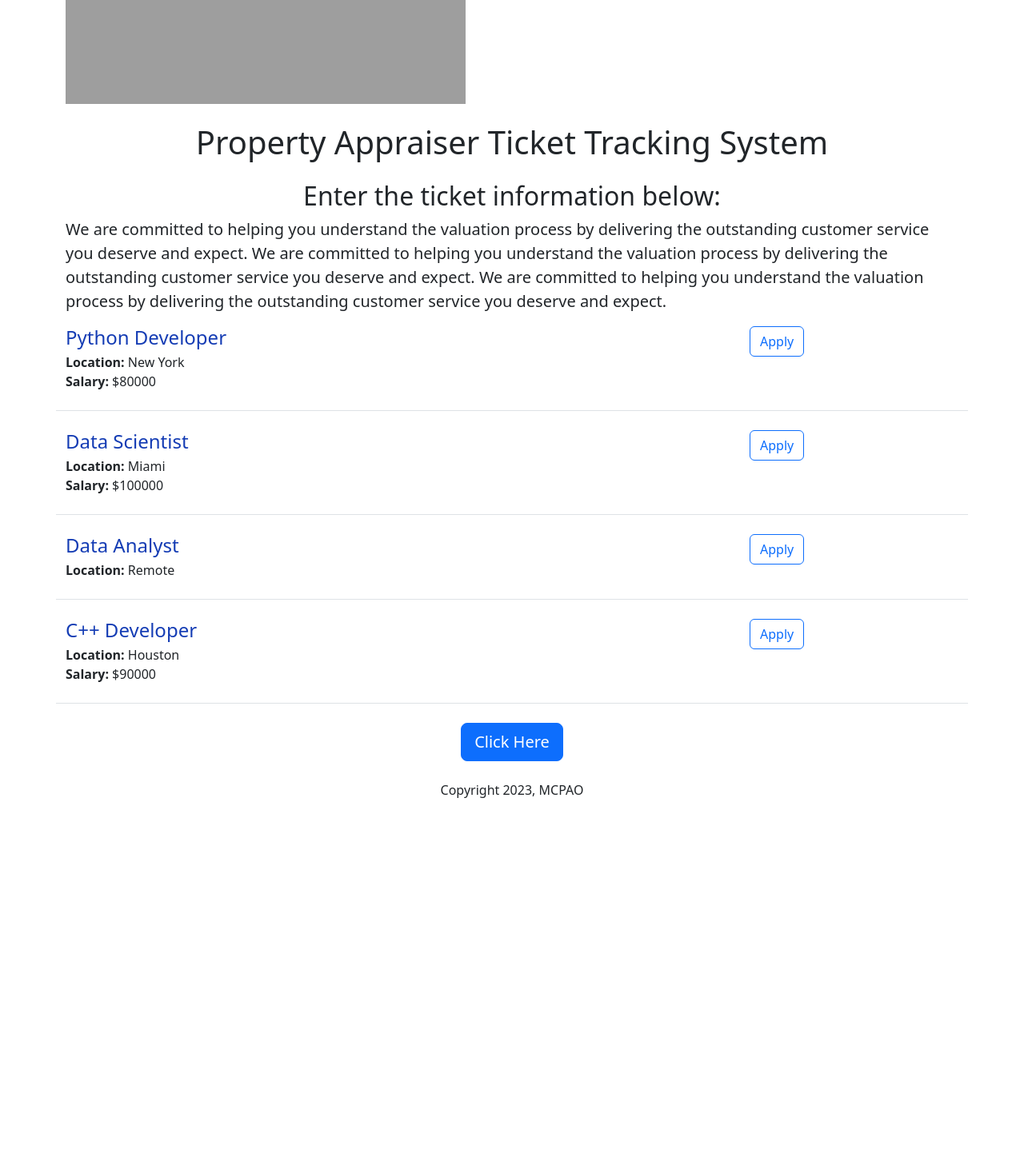
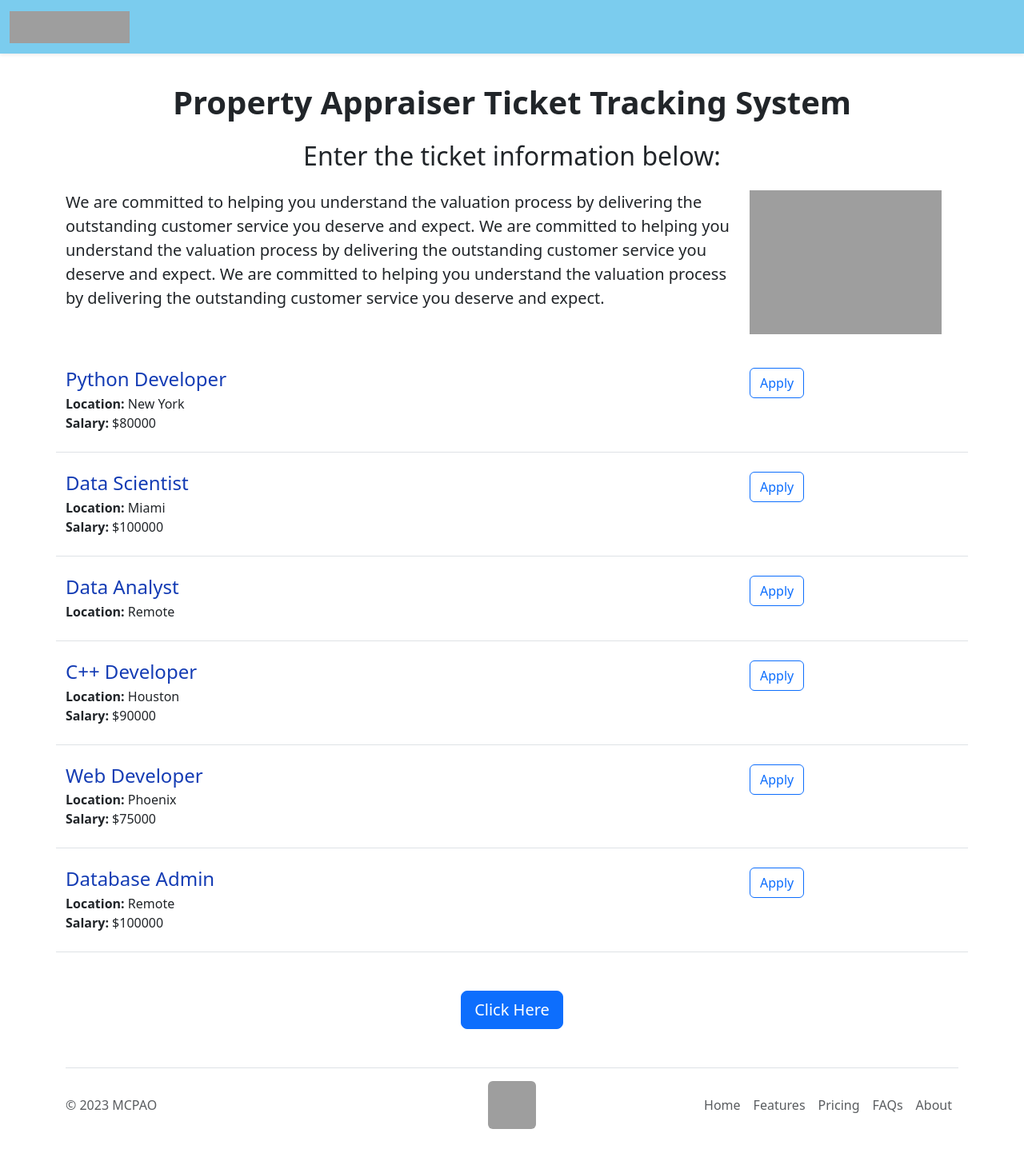
Before and after one commit to Deltron2020/website-dev-python, a Flask app: page / in a window 1280 px wide. Shown: the whole page at 80% size. Before the commit the page ends 998 px from the top, so only its background shows below. Run offline with Flask 3, Linux system fonts and the light colour scheme; grey boxes are pictures that could not be loaded.

Commit message:
Aesthetic changes + header & footer

```diff
--- a/app.py
+++ b/app.py
@@ -3,44 +3,57 @@ from flask import Flask, render_template, jsonify
 app = Flask(__name__)
 
 JOBS = [
-  {
-    'id': 1,
-    'title': 'Python Developer',
-    'location': 'New York',
-    'salary': '$80000'
-  },
-  {
-    'id': 2,
-    'title': 'Data Scientist',
-    'location': 'Miami',
-    'salary': '$100000'
-  },
-  {
-    'id': 3,
-    'title': 'Data Analyst',
-    'location': 'Remote'
-  },
-  {
-    'id': 4,
-    'title': 'C++ Developer',
-    'location': 'Houston',
-    'salary': '$90000'
-  }
+    {
+        'id': 1,
+        'title': 'Python Developer',
+        'location': 'New York',
+        'salary': '$80000'
+    },
+    {
+        'id': 2,
+        'title': 'Data Scientist',
+        'location': 'Miami',
+        'salary': '$100000'
+    },
+    {
+        'id': 3,
+        'title': 'Data Analyst',
+        'location': 'Remote'
+    },
+    {
+        'id': 4,
+        'title': 'C++ Developer',
+        'location': 'Houston',
+        'salary': '$90000'
+    },
+    {
+        'id': 5,
+        'title': 'Web Developer',
+        'location': 'Phoenix',
+        'salary': '$75000'
+    },
+    {
+        'id': 6,
+        'title': 'Database Admin',
+        'location': 'Remote',
+        'salary': '$100000'
+    }
 
 ]
 
 
 @app.route("/")
 def hello_world():
-  return render_template('home.html',
-                         jobs=JOBS,
-                         company_name='Property Appraiser')
+    return render_template('home.html',
+                           jobs=JOBS,
+                           company_name='Property Appraiser')
+
 
 @app.route("/api/jobs")
 def list_jobs():
-  return jsonify(JOBS)
+    return jsonify(JOBS)
 
 
 print(__name__)
 if __name__ == "__main__":
-  app.run('0.0.0.0', debug=True)
+    app.run('0.0.0.0', debug=True)
--- /dev/null
+++ b/templates/footer.html
@@ -0,0 +1,15 @@
+<div class="container">
+  <footer class="d-flex flex-wrap justify-content-between align-items-center py-3 my-4 border-top">
+    <p class="col-md-4 mb-0 text-body-secondary">&copy; 2023 MCPAO</p>
+
+    <img src="/static/logo.png" alt="Logo" width="60" height="60" class="rounded mx-auto d-block">
+
+    <ul class="nav col-md-4 justify-content-end">
+      <li class="nav-item"><a href="#" class="nav-link px-2 text-body-secondary">Home</a></li>
+      <li class="nav-item"><a href="#" class="nav-link px-2 text-body-secondary">Features</a></li>
+      <li class="nav-item"><a href="#" class="nav-link px-2 text-body-secondary">Pricing</a></li>
+      <li class="nav-item"><a href="#" class="nav-link px-2 text-body-secondary">FAQs</a></li>
+      <li class="nav-item"><a href="#" class="nav-link px-2 text-body-secondary">About</a></li>
+    </ul>
+  </footer>
+</div>
--- a/templates/home.html
+++ b/templates/home.html
@@ -18,17 +18,24 @@
 
 
   <body>
+    {% include 'nav.html' %}
     <div class = "container">
-      <img class = "img-fluid" id = "banner" src="https://www.pa.martin.fl.us/images/logo.png" alt="Martin County Logo">
+      <!--<img class = "img-fluid mt-4" id = "banner" src="https://www.pa.martin.fl.us/images/logo.png" alt="Martin County Logo">-->
 
-      <h1 class = "text-center mt-4 mb-4"> {{company_name}} Ticket Tracking System </h1>
+      <h1 class = "text-center mt-5 fw-bold"> {{company_name}} Ticket Tracking System </h1>
 
-      <h2 class = "text-center mt-2 mb-2"> Enter the ticket information below: </h2>
+      <h2 class = "text-center mt-4 mb-4"> Enter the ticket information below: </h2>
 
-      <p class = "lead">
-        We are committed to helping you understand the valuation process by delivering the outstanding customer service you deserve and expect. We are committed to helping you understand the valuation process by delivering the outstanding customer service you deserve and expect. We are committed to helping you understand the valuation process by delivering the outstanding customer service you deserve and expect.
-      </p>
-
+      <div class="row" style="margin-bottom:42px;">
+        <div class="col-md-9">
+          <p class = "lead">
+            We are committed to helping you understand the valuation process by delivering the outstanding customer service you deserve and expect. We are committed to helping you understand the valuation process by delivering the outstanding customer service you deserve and expect. We are committed to helping you understand the valuation process by delivering the outstanding customer service you deserve and expect.
+          </p>
+        </div>
+        <div class="d-none d-md-block col-md-3">
+          <img src="https://www.pa.martin.fl.us/images/misc/CEAA.png" style="height:180px;">
+        </div>
+      </div>
       <p>
         {% for job in jobs %}
           {% include 'jobitem.html' %}
@@ -36,11 +43,10 @@
       </p>
 
       <div class = "text-center">
-        <button class = "btn btn-primary btn-lg"> Click Here </button>
-        <p class = "mt-4">Copyright 2023, MCPAO</p>
+        <button class = "btn btn-primary btn-lg mt-4 mb-4"> Click Here </button>
 
       </div>
-
     </div>
+    {% include 'footer.html' %}
   </body>
 </html>
--- a/templates/jobitem.html
+++ b/templates/jobitem.html
@@ -13,6 +13,6 @@
     {% endif %}
   </div>
   <div class="col-3">
-    <button type="button" class="btn btn-outline-primary">Apply</button>
+    <a target = "_blank" href="https://www.pa.martin.fl.us/" type="button" class="btn btn-outline-primary">Apply</a>
   </div>
 </div>
--- /dev/null
+++ b/templates/nav.html
@@ -0,0 +1,8 @@
+<nav class="navbar shadow-sm fixed-top pb-6" style="background-color: #7BCCEE;">
+  <div class="container-fluid">
+    <a class="navbar-brand" href="#">
+      <img src="https://www.pa.martin.fl.us/images/logo.png" alt="Logo" width="150" height="40" class="d-inline-block align-text-top">
+    </a>
+  </div>
+</nav>
+<div style="height:56px"></div>
```
